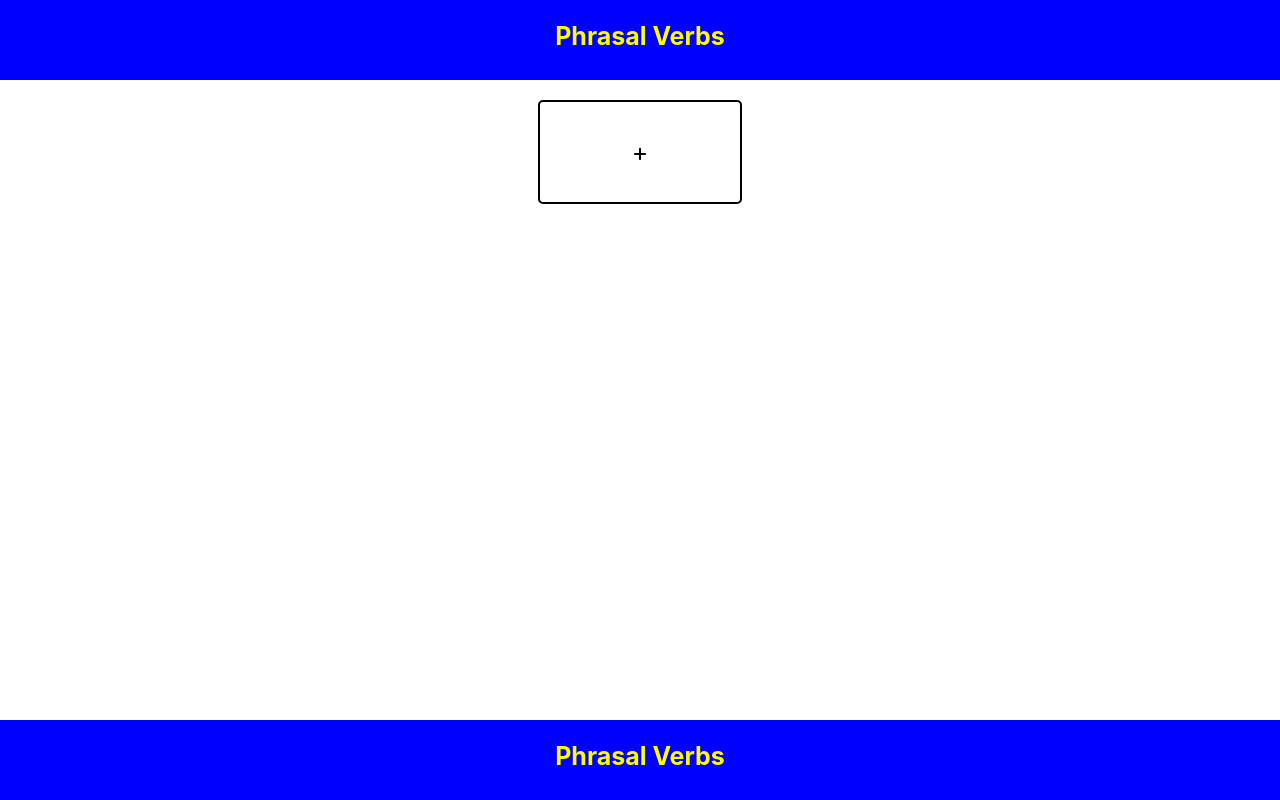
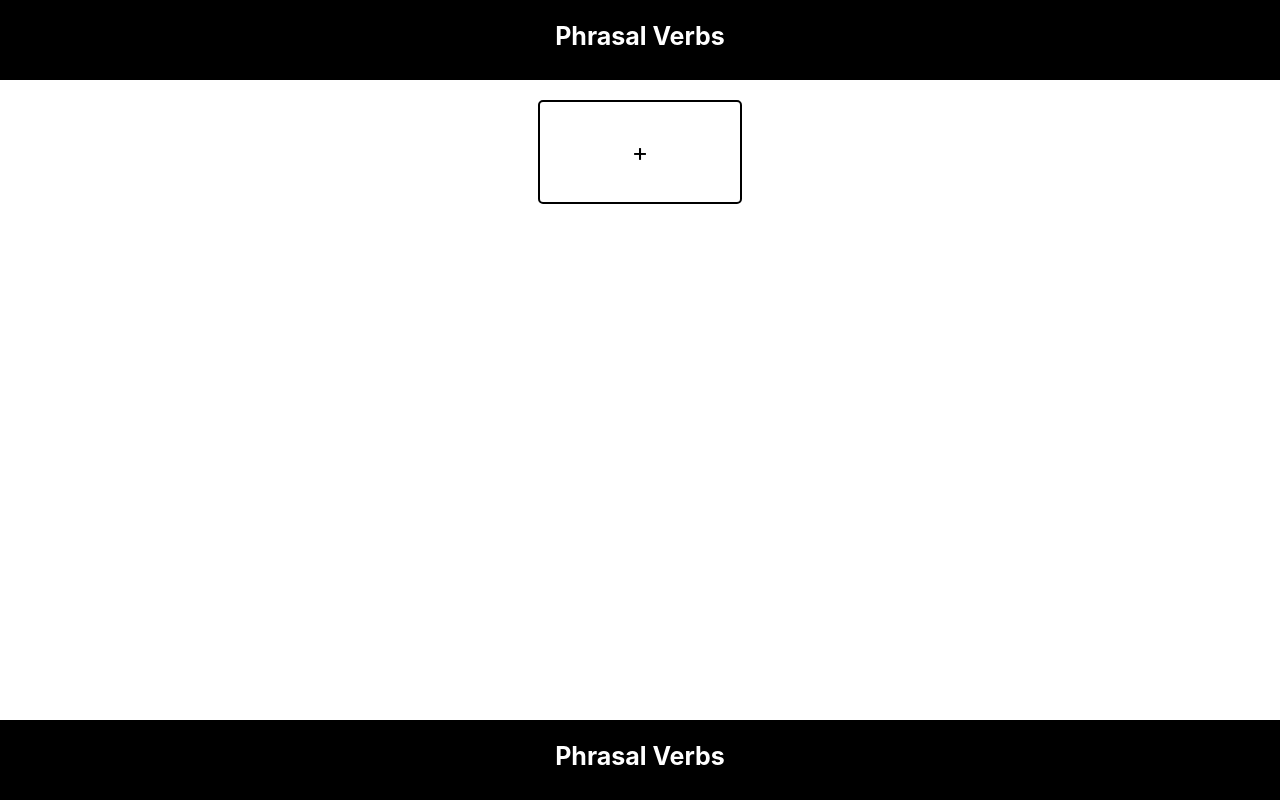
Before and after one commit to ratiry/PhrasalVerbs, a React (Create React App) app: page / in a window 1280 px wide. Built offline with nearby package versions, Linux system fonts and the light colour scheme.

Commit message:
before changing edition of popyp

```diff
--- a/src/Footer/Footer.module.scss
+++ b/src/Footer/Footer.module.scss
@@ -1,10 +1,10 @@
 .Footer{
   width:100%;
-  background:blue;
+  background:black;
   display:flex;
   justify-content:center;
   h2{
     font-size:25px;
-    color:yellow;
+    color:white;
   }
 }
--- a/src/Header/Header.module.scss
+++ b/src/Header/Header.module.scss
@@ -1,10 +1,10 @@
 .Header{
   width:100%;
-  background:blue;
+  background:black;
   display:flex;
   justify-content:center;
   h2{
     font-size:25px;
-    color:yellow;
+    color:white;
   }
 }
--- a/src/Pages/Collection/Card/Card.module.scss
+++ b/src/Pages/Collection/Card/Card.module.scss
@@ -1,7 +1,7 @@
 .card{
   min-width:210px;
   min-height:110px;
-  background:white;
+  background:#dbdfff99;
   display:flex;
   flex-direction:column;
   align-items: center;
@@ -10,6 +10,8 @@
   margin:20px;
   max-width:250px;
   border-radius: 15px;
+  border:2px black solid;
+  box-shadow: 0px 0px 2px 2px rgb(0,0,0);
   .buttons{
     display:flex;
     justify-content:space-between;
--- a/src/Pages/Collection/collection.module.scss
+++ b/src/Pages/Collection/collection.module.scss
@@ -2,5 +2,6 @@
   display:flex;
   flex-direction:column;
   align-items: center;
-  justify-content:space-evenly;
+  justify-content:center;
+  height:100%;
 }
--- a/src/Pages/Collections/AddNewCollection/AddNewCollection.jsx
+++ b/src/Pages/Collections/AddNewCollection/AddNewCollection.jsx
@@ -2,7 +2,7 @@ import classes from "./AddnewCollection.module.scss";
 let AddNewCollection=(props)=>{
   return(
     <div onClick={props.onClick} className={classes.AddNewCollection} >
-      +
+      <span>+</span>
     </div>
   )
 }
--- a/src/Pages/Collections/AddNewCollection/AddnewCollection.module.scss
+++ b/src/Pages/Collections/AddNewCollection/AddnewCollection.module.scss
@@ -9,4 +9,16 @@
   justify-content: center;
   font-size: 25px;
   border:2px solid black;
+  transition:0.2s linear all;
+  margin:20px;
+  span{
+    color:black;
+  }
+  &:hover{
+    span{
+      color:white;
+
+    }
+    background:black;
+  }
 }
--- a/src/common/Container/Container.module.scss
+++ b/src/common/Container/Container.module.scss
@@ -5,7 +5,6 @@
   flex-direction: column;;
   overflow: scroll;
   width:100%;
-  margin-top:20px;
   &::-webkit-scrollbar {
     width:0;
   }
```
